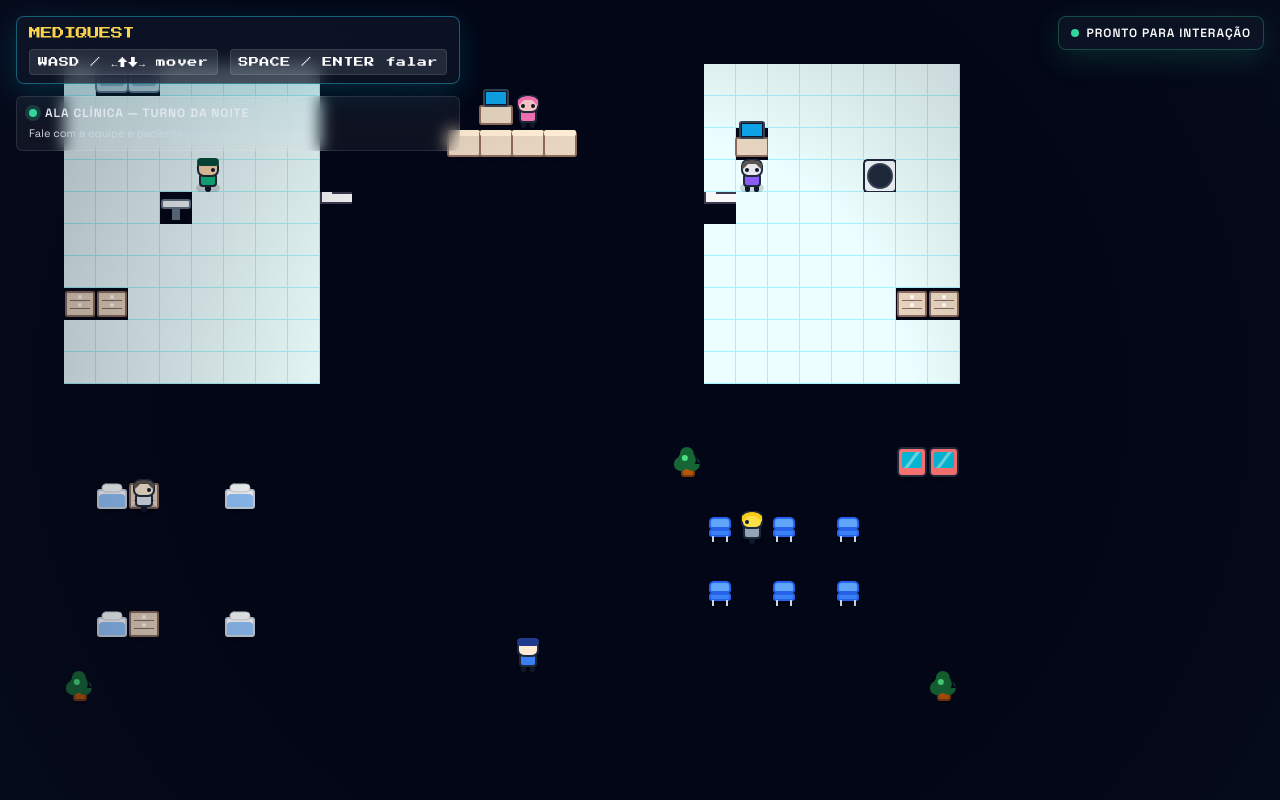
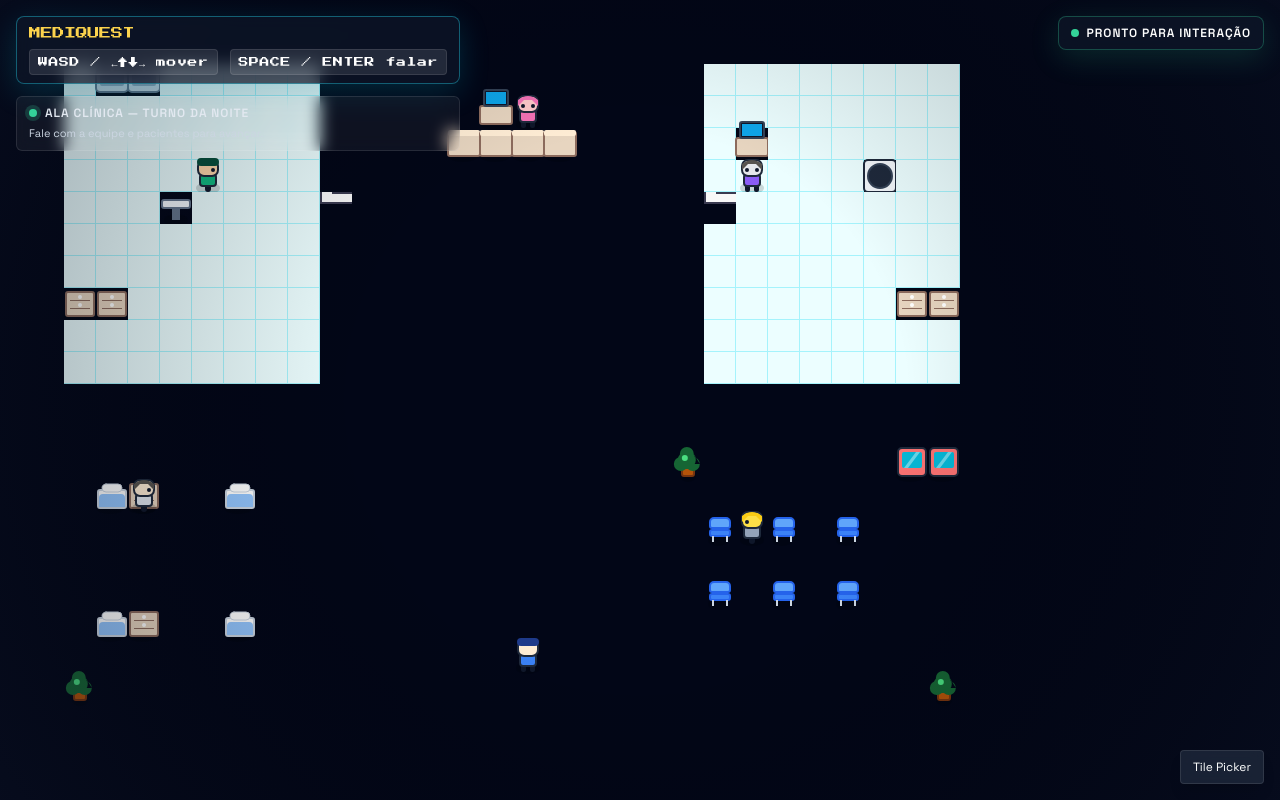
Before and after one commit to petroscarvslho/Gamefinal, a React (Vite) app: page / in a window 1280 px wide. Built offline with nearby package versions, Linux system fonts and the light colour scheme; no server answers.

Commit message:
chore: add tile picker helper and log entry

```diff
--- a/App.tsx
+++ b/App.tsx
@@ -9,6 +9,7 @@ const emitKey = (code: string, type: 'keydown' | 'keyup') => {
 
 const App: React.FC = () => {
   const [activeNpc, setActiveNpc] = useState<NPC | null>(null);
+  const [showTilePicker, setShowTilePicker] = useState(false);
 
   return (
     <div className="w-full h-screen relative bg-gradient-to-br from-slate-950/90 via-slate-900/80 to-slate-950">
@@ -103,6 +104,33 @@ const App: React.FC = () => {
         </div>
       )}
 
+      {/* Tile picker (dev helper) */}
+      <div className="fixed bottom-4 right-4 z-50 flex flex-col items-end gap-2">
+        <button
+          onClick={() => setShowTilePicker((v) => !v)}
+          className="bg-slate-800/80 text-white text-xs px-3 py-2 rounded border border-white/10 shadow-lg backdrop-blur"
+        >
+          {showTilePicker ? 'Fechar Tile Picker' : 'Tile Picker'}
+        </button>
+        {showTilePicker && (
+          <div className="bg-slate-900/90 border border-cyan-300/40 rounded-lg shadow-2xl p-3 max-w-xs max-h-72 overflow-auto backdrop-blur">
+            <div className="text-xs text-slate-200 mb-2">Clique no tile para ver coords (Room_Builder_32x32)</div>
+            <img
+              src="/assets/limezu/interiors/Room_Builder_32x32.png"
+              alt="Room Builder"
+              className="max-w-full h-auto border border-white/10"
+              onClick={(e) => {
+                const rect = (e.target as HTMLImageElement).getBoundingClientRect();
+                const tx = Math.floor(((e.clientX - rect.left) / rect.width) * ((e.target as HTMLImageElement).naturalWidth / 32));
+                const ty = Math.floor(((e.clientY - rect.top) / rect.height) * ((e.target as HTMLImageElement).naturalHeight / 32));
+                console.log('Tile coords:', { x: tx, y: ty });
+                alert(`Tile coords: x=${tx}, y=${ty}`);
+              }}
+            />
+          </div>
+        )}
+      </div>
+
       {activeNpc && (
         <DialogueBox
           npc={activeNpc}
```
Also changed, not shown: 1 other file (tests, documents, lock files or other folders).
